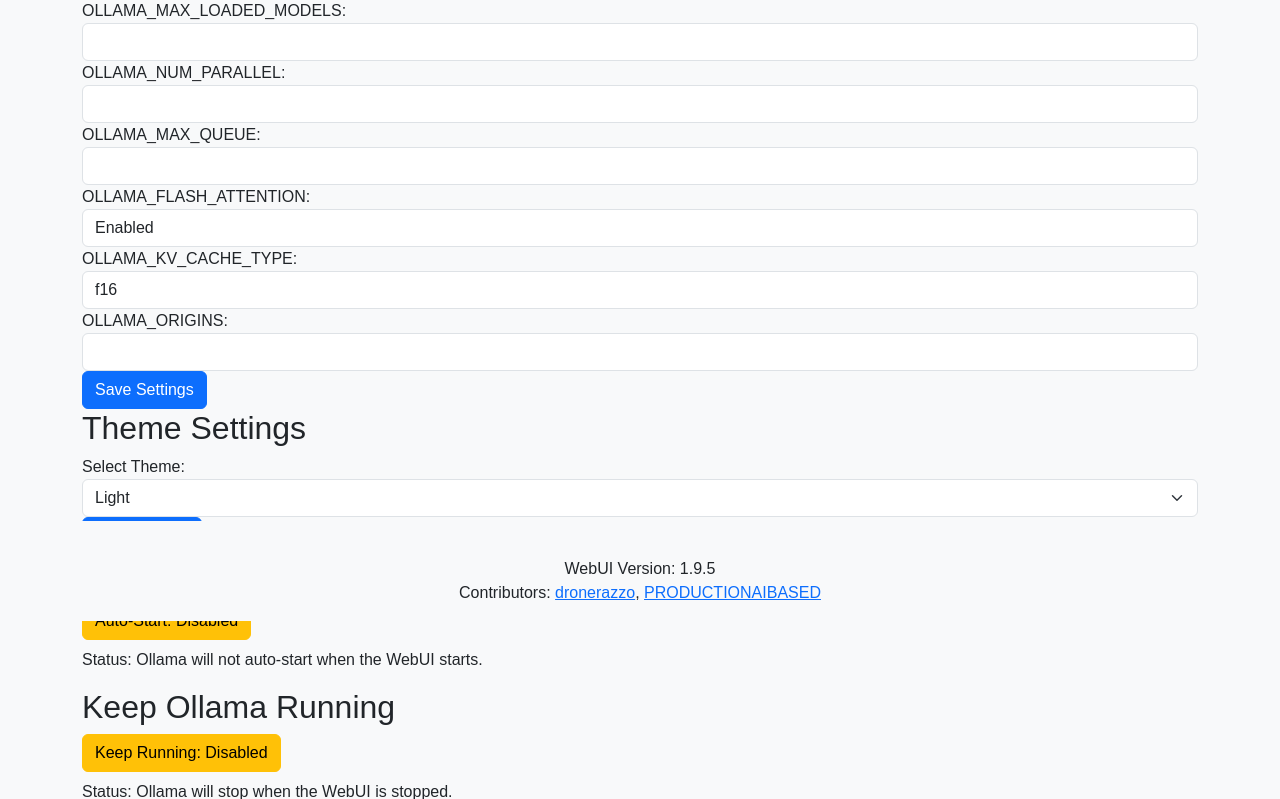
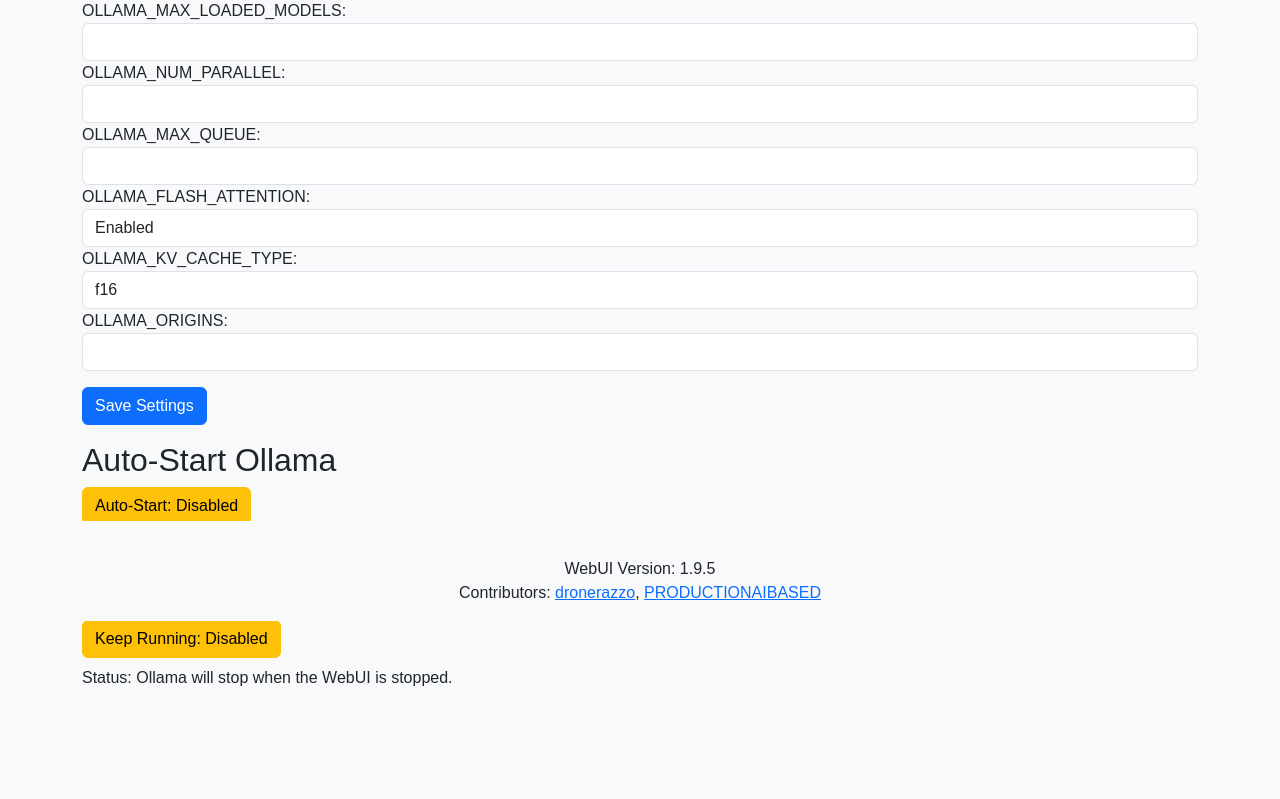
Before and after one commit to FOUNDATION-AI-BASED/OLLAMA-MANAGER, a Flask app: page /settings in a window 1280 px wide. Shown: the part 179-978 px from the top of the page. After the commit the page ends 865 px from the top, so only its background shows below. Run offline with Flask 2, Linux system fonts and the light colour scheme; some libraries are stand-ins or nearby versions.

Commit message:
Update settings.html

```diff
--- a/templates/settings.html
+++ b/templates/settings.html
@@ -33,22 +33,10 @@
         <label for="ollama_origins">OLLAMA_ORIGINS:</label>
         <input type="text" id="ollama_origins" name="ollama_origins" value="{{ session.get('ollama_origins', '') }}" class="form-control">
     </div>
-    <button type="submit" class="btn btn-primary">Save Settings</button>
+    <p> </p>
+    <button type="submit" class="btn custom-save-button-color btn-primary">Save Settings</button>
 </form>
-
-<h2>Theme Settings</h2>
-<form id="themeForm">
-    <div class="form-group">
-        <label for="themeSelect">Select Theme:</label>
-        <select class="form-select" id="themeSelect" name="theme">
-            <option value="light" {% if session.get('theme') == 'light' %}selected{% endif %}>Light</option>
-            <option value="dark" {% if session.get('theme') == 'dark' %}selected{% endif %}>Dark</option>
-            <option value="blue" {% if session.get('theme') == 'blue' %}selected{% endif %}>Blue</option>
-        </select>
-    </div>
-    <button type="submit" class="btn btn-primary">Apply Theme</button>
-</form>
-
+<p> </p>
 <h2>Auto-Start Ollama</h2>
 <button id="toggleAutoStart" class="btn btn-{% if session.get('ollama_auto_start') %}success{% else %}warning{% endif %}">
     Auto-Start: {% if session.get('ollama_auto_start') %}Enabled{% else %}Disabled{% endif %}
```
